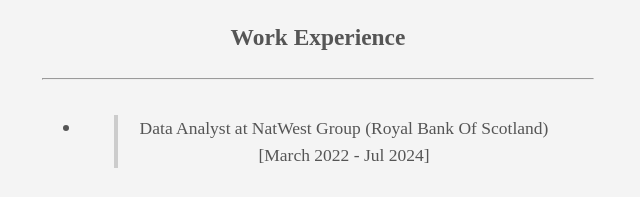
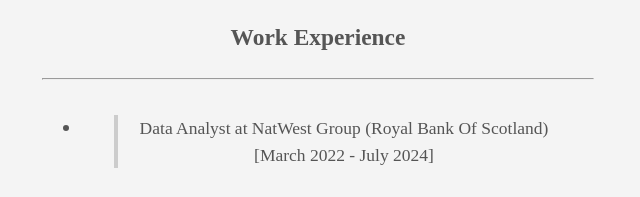
Before and after one commit to amartyasanyal12/amartya_portfolio4, a plain HTML site: page about/index.html in a window 1280 px wide. Shown: the part 1526-1723 px from the top of the page, 322-962 px from the left. Drawn offline with Linux system fonts and the light colour scheme.

Commit message:
Update index.html

```diff
--- a/about/index.html
+++ b/about/index.html
@@ -187,7 +187,7 @@
 <ul>
 <li>
 <blockquote>
-<p>Data Analyst at NatWest Group (Royal Bank Of Scotland) [March 2022 - Jul 2024]</p>
+<p>Data Analyst at NatWest Group (Royal Bank Of Scotland) [March 2022 - July 2024]</p>
 </blockquote>
 </li>
 <li>
```
